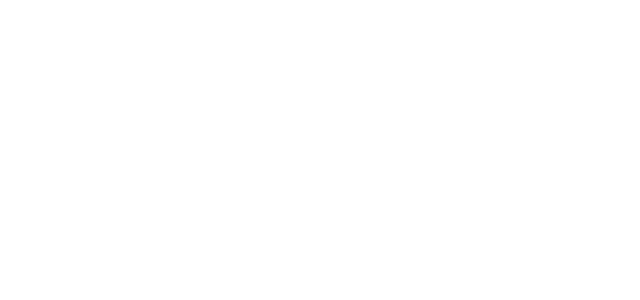
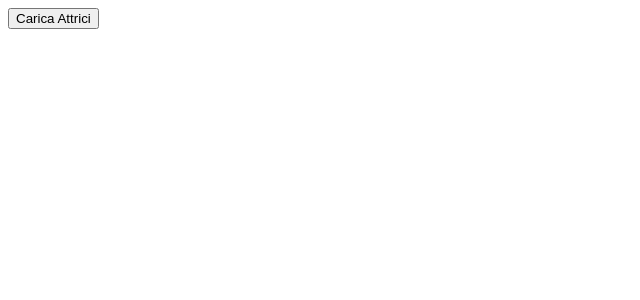
Before and after one commit to Marco-Rocco/react-api, a React (Vite) app: page / in a window 1280 px wide. Shown: the top 300 px of the page, without its empty margins (0-640 px from the left). Built offline with nearby package versions, Linux system fonts and the light colour scheme.

Commit message:
fix: use button to print actresses both in console and on screen

```diff
--- a/src/App.jsx
+++ b/src/App.jsx
@@ -1,4 +1,4 @@
-import { useState } from 'react';
+import { useEffect, useState } from 'react';
 import axios from 'axios';
 
 const endpoint = `https://www.freetestapi.com/api/v1/actresses`;
@@ -9,15 +9,17 @@
 
   function fetchActresses() {
     axios.get(endpoint)
-      .then((response) => setActresses(response.data))
+      .then((response) => setActresses(response.data));
   }
 
-
+  console.log(actresses)
 
   return (
 
     <>
       <div className="contain">
+
+        <button onClick={fetchActresses}>Carica Attrici</button>
 
         <ul>
           {actresses.map((actress) => (
```
